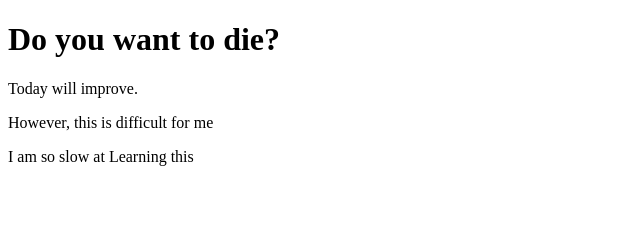
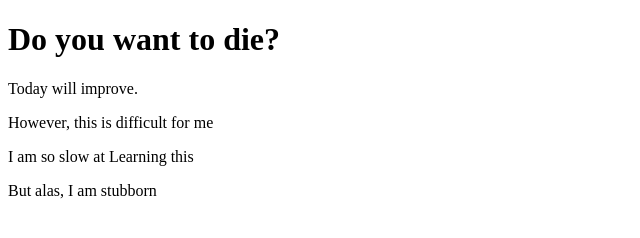
Before and after one commit to tenereamente/practice-javascript, a plain HTML site: page index.html in a window 1280 px wide. Shown: the whole page, without its empty margins (0-640 px from the left). Drawn offline with Linux system fonts and the light colour scheme.

Commit message:
Third paragraph

```diff
--- a/index.html
+++ b/index.html
@@ -10,5 +10,6 @@
         <div id="myDiv"><p>Today will improve.</p> </div>
       <p>However, this is difficult for me</p>
        <p>I am so slow at Learning this</p>
+      <p>But alas, I am stubborn</p>
 </body>
 </html>
```
